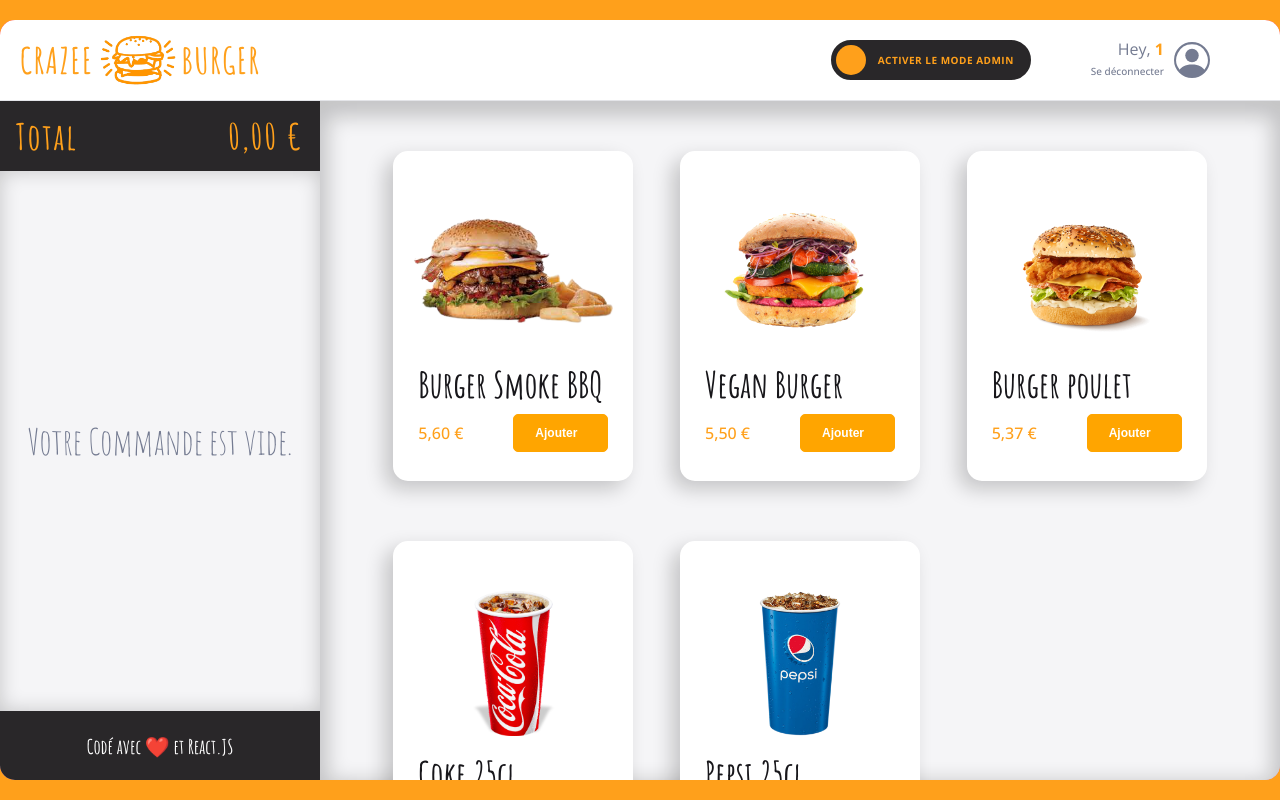
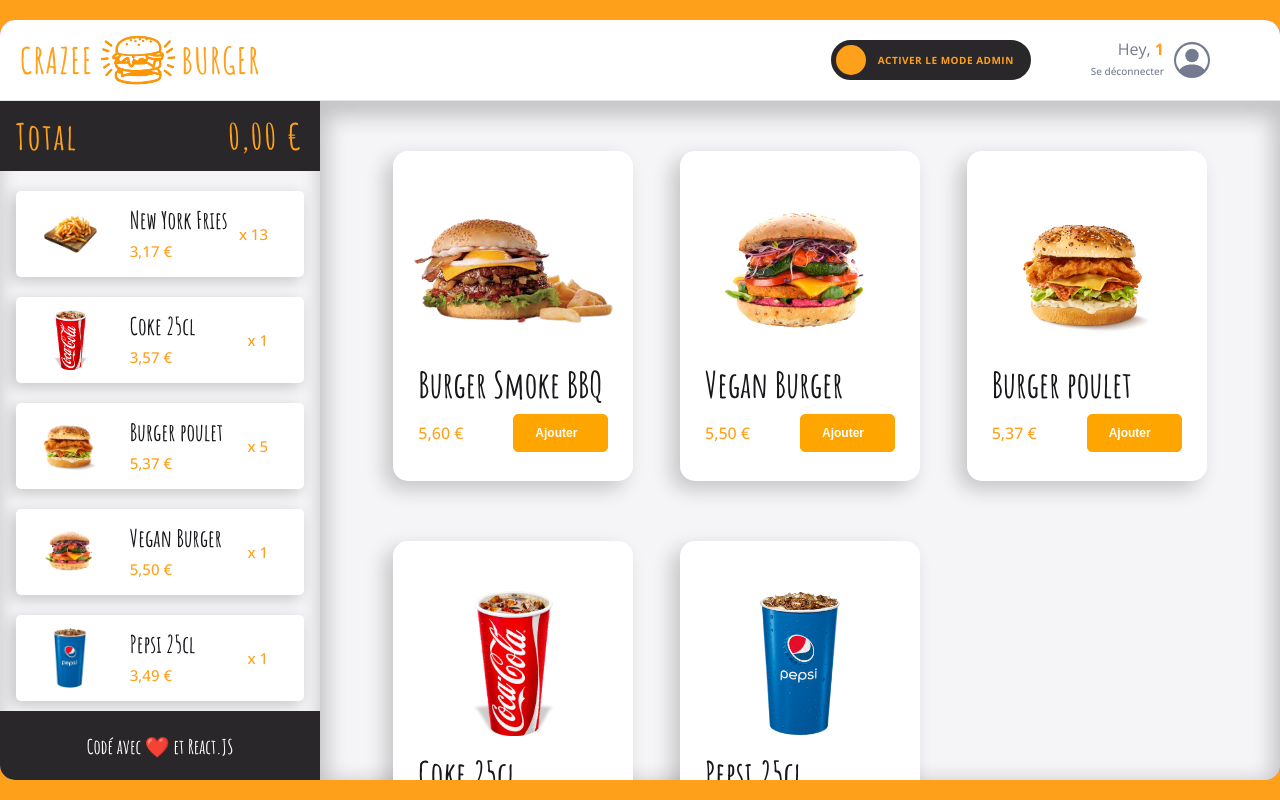
Before and after one commit to NhatHONGUYEN/crazee-burger, a React (Vite) app: page /order/1 in a window 1280 px wide. Built offline with nearby package versions, Linux system fonts and the light colour scheme; grey boxes are pictures that could not be loaded.

Commit message:
💄  F11 : BASKET > Add BasketCard

```diff
--- a/src/component/pages/order/Main/Basket/Basket.jsx
+++ b/src/component/pages/order/Main/Basket/Basket.jsx
@@ -6,6 +6,7 @@ import EmptyBasket from "./EmptyBasket";
 import BasketProducts from "./BasketProducts";
 import OrderContext from "../../../../../context/OrderContext";
 import { useContext } from "react";
+import { theme } from "../../../theme";
 
 export default function Basket() {
   const { basket } = useContext(OrderContext);
@@ -23,4 +24,19 @@ export default function Basket() {
 const BasketStyled = styled.div`
   display: flex;
   flex-direction: column;
+  background: ${theme.colors.background_white};
+  box-shadow: ${theme.shadows.basket};
+  border-bottom-left-radius: ${theme.borderRadius.extraRound};
+  height: 85vh;
+
+  .head {
+    position: sticky;
+    top: 0;
+  }
+
+  .footer {
+    border-bottom-left-radius: ${theme.borderRadius.extraRound};
+    position: sticky;
+    bottom: 0;
+  }
 `;
--- /dev/null
+++ b/src/component/pages/order/Main/Basket/BasketCard.jsx
@@ -0,0 +1,157 @@
+import React from "react";
+import styled, { css } from "styled-components";
+import { MdDeleteForever } from "react-icons/md";
+
+import { formatPrice } from "../../../../../utils/maths";
+import { theme } from "../../../theme";
+
+export default function BasketCard({
+  title,
+  price,
+  quantity,
+  imageSource,
+  className,
+  isModeAdmin,
+  onDelete,
+}) {
+  return (
+    <BasketCardStyled className={className} isModeAdmin={isModeAdmin}>
+      <div className="delete-button" onClick={onDelete}>
+        <MdDeleteForever className="icon" />
+      </div>
+      <div className="image">
+        <img src={imageSource} alt={title} />
+      </div>
+      <div className="text-info">
+        <div className="left-info">
+          <div className="title">
+            <span>{title}</span>
+          </div>
+          <span className="price">{formatPrice(price)}</span>
+        </div>
+        <div className="quantity">
+          <span>x {quantity}</span>
+        </div>
+      </div>
+    </BasketCardStyled>
+  );
+}
+
+const BasketCardStyled = styled.div`
+  cursor: ${({ isModeAdmin }) => (isModeAdmin ? "pointer" : "auto")};
+  box-sizing: border-box;
+  height: 86px;
+  padding: 8px 16px;
+  display: grid;
+  grid-template-columns: 30% 1fr;
+
+  border-radius: ${theme.borderRadius.round};
+  background: ${theme.colors.white};
+  box-shadow: ${theme.shadows.cardBasket};
+
+  position: relative;
+
+  .image {
+    box-sizing: border-box;
+    height: 70px;
+    img {
+      padding: 5px;
+      box-sizing: border-box;
+      height: 100%;
+      width: 100%;
+      object-fit: contain;
+    }
+  }
+
+  .text-info {
+    user-select: none;
+    box-sizing: border-box;
+    display: grid;
+    grid-template-columns: 70% 1fr;
+    font-size: ${theme.fonts.size.P0};
+    color: ${theme.colors.primary};
+
+    .left-info {
+      display: grid;
+      grid-template-rows: 60% 40%;
+      margin-left: 21px;
+
+      .title {
+        display: flex;
+        align-items: center;
+
+        font-family: ${theme.fonts.family.stylish};
+        font-size: ${theme.fonts.size.P3};
+        line-height: 32px;
+        font-weight: ${theme.fonts.weights.bold};
+        color: ${theme.colors.dark};
+
+        min-width: 0;
+        span {
+          overflow: hidden;
+          white-space: nowrap;
+          text-overflow: ellipsis;
+        }
+      }
+
+      .price {
+        font-size: ${theme.fonts.size.SM};
+        font-weight: ${theme.fonts.weights.medium};
+        font-family: ${theme.fonts.family.openSans};
+      }
+    }
+
+    .quantity {
+      box-sizing: border-box;
+      font-weight: ${theme.fonts.weights.medium};
+      display: flex;
+      align-items: center;
+      justify-content: flex-end;
+      margin-right: 20px;
+      font-size: ${theme.fonts.size.SM};
+    }
+  }
+
+  .delete-button {
+    display: none;
+    z-index: 1;
+  }
+
+  /* hover de la card */
+  &:hover {
+    .delete-button {
+      border: none;
+      box-sizing: border-box;
+      position: absolute;
+      top: 0;
+      right: 0;
+      bottom: 0;
+      width: 76px;
+      border-top-right-radius: ${theme.borderRadius.round};
+      border-bottom-right-radius: ${theme.borderRadius.round};
+      padding: 10px;
+      display: flex;
+      align-items: center;
+      justify-content: center;
+      background: ${theme.colors.red};
+      color: ${theme.colors.white};
+      cursor: pointer;
+
+      .icon {
+        width: ${theme.fonts.size.P3};
+        height: ${theme.fonts.size.P3};
+      }
+
+      &:hover {
+        .icon {
+          color: ${theme.colors.dark};
+        }
+        &:active {
+          .icon {
+            color: ${theme.colors.white};
+          }
+        }
+      }
+    }
+  }
+`;
--- a/src/component/pages/order/Main/Basket/BasketProducts.jsx
+++ b/src/component/pages/order/Main/Basket/BasketProducts.jsx
@@ -1,3 +1,32 @@
-export default function BasketProducts() {
-  return <div>BasketProducts</div>;
+import styled from "styled-components";
+import BasketCard from "./BasketCard";
+export default function BasketProducts({ basket }) {
+  return (
+    <BasketProductsStyled>
+      {basket.map((basketProduct) => (
+        <div className="basket-card">
+          <BasketCard {...basketProduct} />
+        </div>
+      ))}
+    </BasketProductsStyled>
+  );
 }
+const BasketProductsStyled = styled.div`
+  flex: 1;
+  display: flex;
+  flex-direction: column;
+  overflow-y: scroll;
+
+  .basket-card {
+    margin: 10px 16px;
+    height: 86px;
+    box-sizing: border-box;
+
+    &:first-child {
+      margin-top: 20px;
+    }
+    &:last-child {
+      margin-bottom: 20px;
+    }
+  }
+`;
--- a/src/component/pages/theme/index.js
+++ b/src/component/pages/theme/index.js
@@ -68,6 +68,7 @@ const shadows = {
   strong: "0px 8px 20px 8px rgba(0, 0, 0, 0.2) inset",
   orangeHighlight: "0 0 8px 0 rgb(255 154 35 / 100%)",
   basket: "inset 0px 0px 20px rgba(0, 0, 0, 0.2)",
+  cardBasket: "-4px 4px 15px 0 rgb(0 0 0 / 20%)",
 };
 
 export const theme = {
--- a/src/fakeData/fakeBasket.js
+++ b/src/fakeData/fakeBasket.js
@@ -1,49 +1,50 @@
-export const EMPTY = []
+export const EMPTY = [];
 
 export const SMALL = [
   {
     id: "1",
     title: "Burger Meal",
-    imageSource: "images/burger1.png",
+    imageSource: "/burger1.png",
     quantity: 1,
   },
-]
+];
 
 export const MEDIUM = [
   {
     id: "1",
-    imageSource: "images/burger1.png",
+    imageSource: "/burger1.png",
     title: "Burger Smoke BBQ",
     price: 5,
     quantity: 2,
   },
   {
     id: "2",
-    imageSource: "images/burger6.png",
+    imageSource: "/burger6.png",
     title: "Vegan Burger",
     price: 5,
     quantity: 1,
   },
   {
     id: "3",
-    imageSource: "https://www.ecomiam.com/images/Image/Frites-du-bistro-Code-Menlog.jpg",
+    imageSource:
+      "https://www.ecomiam.com/images/Image/Frites-du-bistro-Code-Menlog.jpg",
     title: "Burger House",
     price: 5,
     quantity: 4,
   },
   {
     id: "4",
-    imageSource: "images/drink1.png",
+    imageSource: "/drink1.png",
     title: "Cheese Burger",
     price: 5,
     quantity: 4,
   },
-]
+];
 
 export const LARGE = [
   {
     id: "1",
-    imageSource: "/images/fries3.png",
+    imageSource: "/fries3.png",
     title: "New York Fries",
     price: 3.1678,
     quantity: 13,
@@ -52,7 +53,7 @@ export const LARGE = [
   },
   {
     id: "2",
-    imageSource: "/images/drink1.png",
+    imageSource: "/drink1.png",
     title: "Coke 25cl",
     price: 3.568,
     quantity: 1,
@@ -61,7 +62,7 @@ export const LARGE = [
   },
   {
     id: "3",
-    imageSource: "/images/burger3.png",
+    imageSource: "/burger3.png",
     title: "Burger poulet",
     price: 5.367,
     quantity: 5,
@@ -70,7 +71,7 @@ export const LARGE = [
   },
   {
     id: "4",
-    imageSource: "/images/burger-vegan.png",
+    imageSource: "/burger-vegan.png",
     title: "Vegan Burger",
     price: 5.4985,
     quantity: 1,
@@ -79,7 +80,7 @@ export const LARGE = [
   },
   {
     id: "5",
-    imageSource: "/images/drink2.png",
+    imageSource: "/drink2.png",
     title: "Pepsi 25cl",
     price: 3.487,
     quantity: 1,
@@ -88,7 +89,7 @@ export const LARGE = [
   },
   {
     id: "6",
-    imageSource: "/images/drink3.png",
+    imageSource: "/drink3.png",
     title: "Iced Tea 25cl",
     price: 3.356,
     quantity: 1,
@@ -97,7 +98,7 @@ export const LARGE = [
   },
   {
     id: "7",
-    imageSource: "/images/burger-bacon-egg.png",
+    imageSource: "/burger-bacon-egg.png",
     title: "Burger Smoke Bdhbedhbeheb",
     price: 5.598,
     quantity: 1,
@@ -106,7 +107,7 @@ export const LARGE = [
   },
   {
     id: "8",
-    imageSource: "/images/frites1.png",
+    imageSource: "/frites1.png",
     title: "Frites Paprika",
     price: 2.567,
     quantity: 1,
@@ -115,7 +116,7 @@ export const LARGE = [
   },
   {
     id: "9",
-    imageSource: "/images/wedges1.png",
+    imageSource: "/wedges1.png",
     title: "Crispy Potatoes",
     price: 3.7,
     quantity: 1,
@@ -124,19 +125,19 @@ export const LARGE = [
   },
   {
     id: "10",
-    imageSource: "/images/ice-cream.png",
+    imageSource: "/ice-cream.png",
     title: "Glaces artisanales",
     price: 4.678,
     quantity: 1,
     isAvailable: true,
     isAdvertised: false,
   },
-]
+];
 
 export const LARGE_WEIRD = [
   {
     id: "1",
-    imageSource: "/images/fries3.png",
+    imageSource: "/fries3.png",
     title: "New York Fries",
     price: 3.1678,
     quantity: 13,
@@ -145,7 +146,7 @@ export const LARGE_WEIRD = [
   },
   {
     id: "2",
-    imageSource: "/images/drink1.png",
+    imageSource: "/drink1.png",
     title: "Coke 25cl",
     price: 3.568,
     quantity: 1,
@@ -154,7 +155,7 @@ export const LARGE_WEIRD = [
   },
   {
     id: "3",
-    imageSource: "/images/burger3.png",
+    imageSource: "/burger3.png",
     title: "Burger poulet chanmé",
     price: 0.0,
     quantity: 5,
@@ -163,7 +164,7 @@ export const LARGE_WEIRD = [
   },
   {
     id: "4",
-    imageSource: "/images/burger-vegan.png",
+    imageSource: "/burger-vegan.png",
     title: "Vegan Burger",
     price: 5.4985,
     quantity: 1,
@@ -172,7 +173,7 @@ export const LARGE_WEIRD = [
   },
   {
     id: "5",
-    imageSource: "/images/drink2.png",
+    imageSource: "/drink2.png",
     title: "Pepsi 25cl MEGA OUF XXXL",
     price: 3.487,
     quantity: 1,
@@ -181,7 +182,7 @@ export const LARGE_WEIRD = [
   },
   {
     id: "6",
-    imageSource: "/images/drink3.png",
+    imageSource: "/drink3.png",
     title: "",
     price: 3.356,
     quantity: 1,
@@ -190,7 +191,7 @@ export const LARGE_WEIRD = [
   },
   {
     id: "7",
-    imageSource: "/images/burger-bacon-egg.png",
+    imageSource: "/burger-bacon-egg.png",
     title: "Burger Smoke Bdhbedhbeheb",
     price: 5.598,
     quantity: 1,
@@ -199,7 +200,7 @@ export const LARGE_WEIRD = [
   },
   {
     id: "8",
-    imageSource: "/images/frites1.png",
+    imageSource: "/frites1.png",
     title: "Frites Paprika",
     price: 2.567,
     quantity: 1,
@@ -208,7 +209,7 @@ export const LARGE_WEIRD = [
   },
   {
     id: "9",
-    imageSource: "/images/wedges1.png",
+    imageSource: "/wedges1.png",
     title: "Crispy Potatoes",
     price: 3.7,
     quantity: 1,
@@ -217,14 +218,14 @@ export const LARGE_WEIRD = [
   },
   {
     id: "10",
-    imageSource: "/images/ice-cream.png",
+    imageSource: "/ice-cream.png",
     title: "Glaces artisanales",
     price: 4.678,
     quantity: 1,
     isAvailable: true,
     isAdvertised: false,
   },
-]
+];
 
 export const fakeBasket = {
   EMPTY,
@@ -232,4 +233,4 @@ export const fakeBasket = {
   MEDIUM,
   LARGE,
   LARGE_WEIRD,
-}
+};
--- a/src/hooks/useBasket.jsx
+++ b/src/hooks/useBasket.jsx
@@ -2,6 +2,6 @@ import { useState } from "react";
 import { fakeBasket } from "../fakeData/fakeBasket";
 
 export const useBasket = () => {
-  const [basket, setBasket] = useState(fakeBasket.EMPTY);
+  const [basket, setBasket] = useState(fakeBasket.LARGE);
   return { basket };
 };
```
